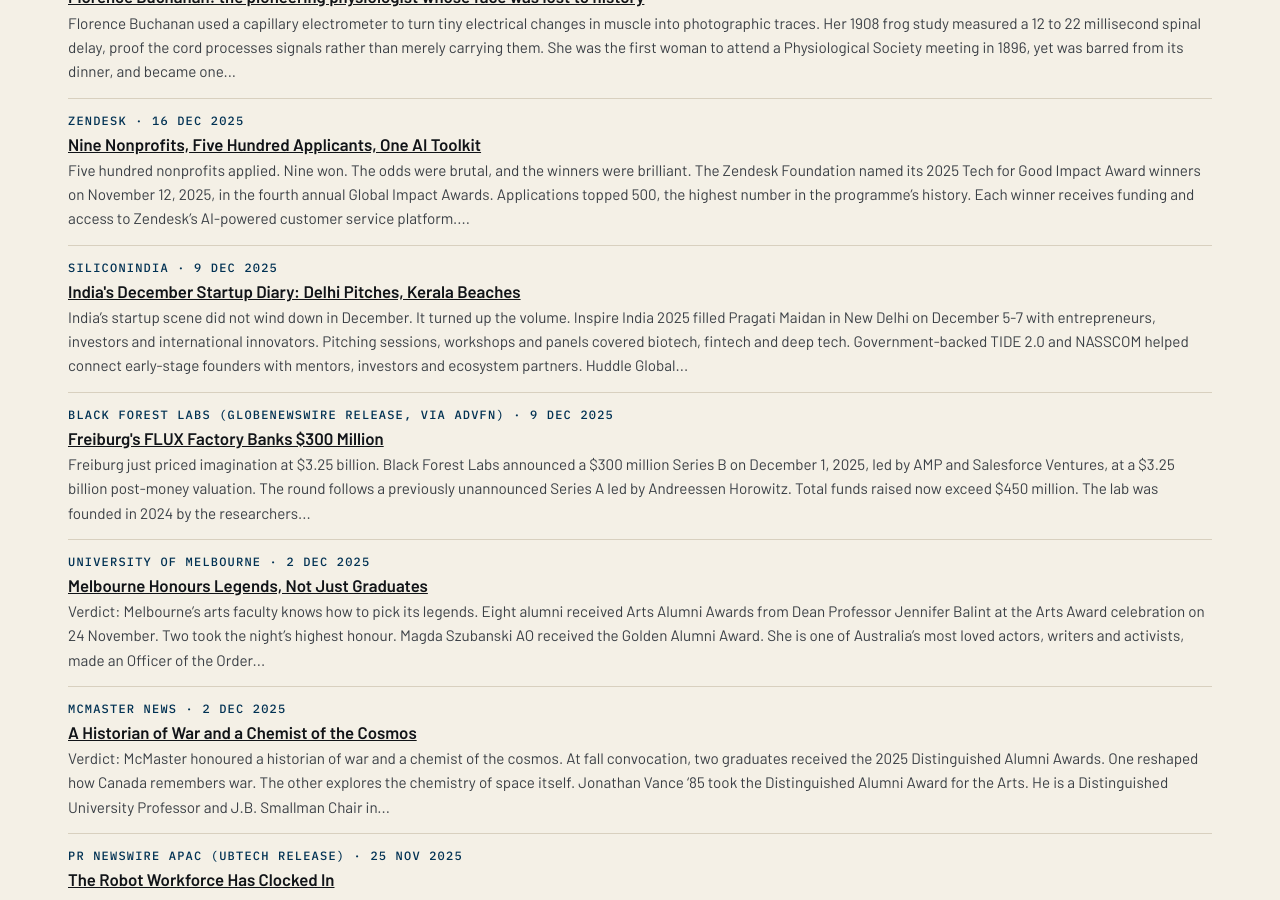
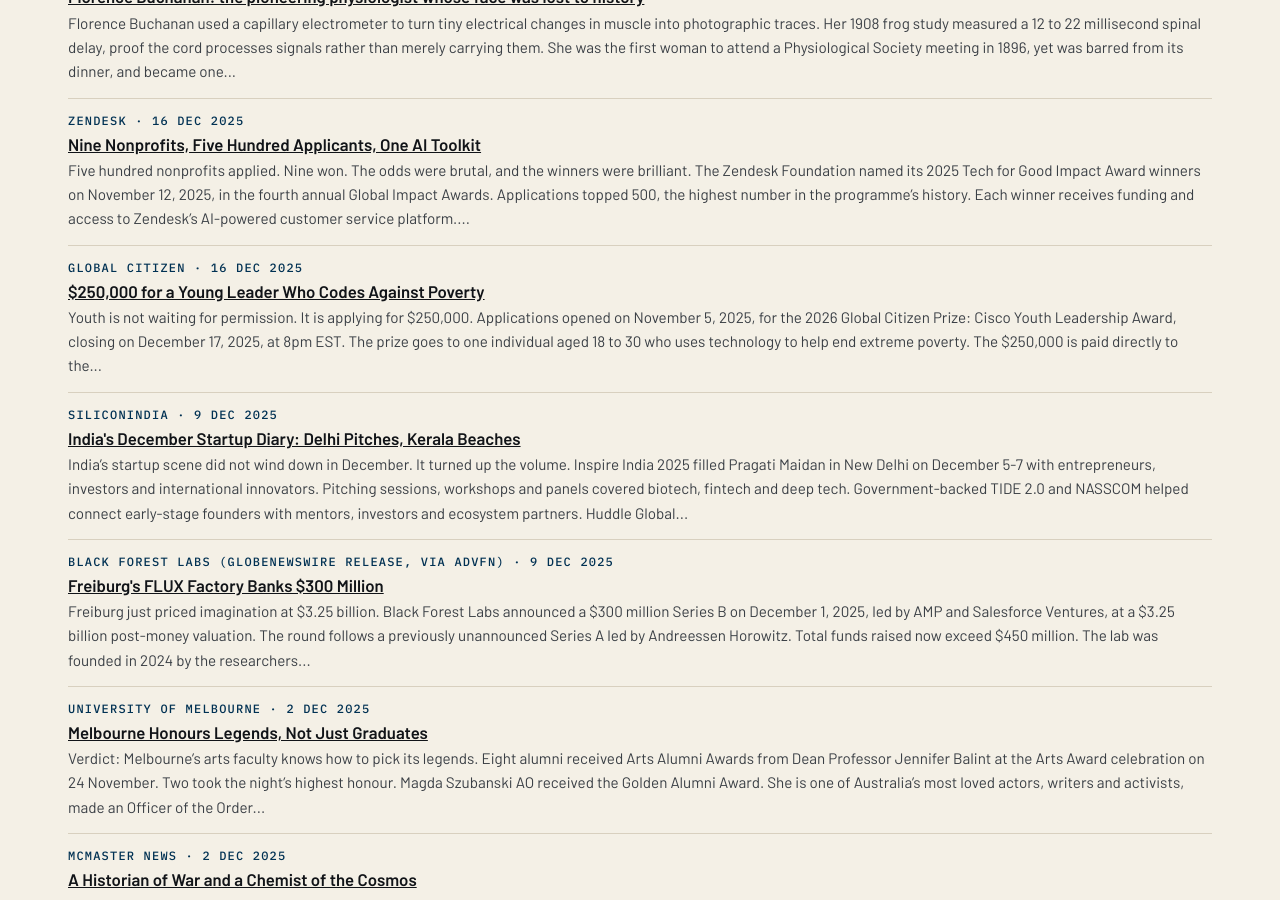
Before and after one commit to katz-news/katz.news, a Jekyll site: the page built from briefs/index.html, in a window 1280 px wide and 900 px high, scrolled down 14696 px. Built offline with Jekyll 4.4.1, drawn with Linux system fonts in a browser that asks for light colours.

Commit message:
Publish 2026-11-06

```diff
--- a/_data/build.yml
+++ b/_data/build.yml
@@ -1 +1 @@
-published_at: 2026-11-06T18:45:06Z
+published_at: 2026-11-06T18:46:07Z
--- /dev/null
+++ b/_posts/briefs/2026-11-06-dollar250000-for-a-young-leader-who-codes-against-poverty.md
@@ -0,0 +1,15 @@
+---
+published: true
+title: $250,000 for a Young Leader Who Codes Against Poverty
+date: 2025-12-16
+section: science
+source_name: Global Citizen
+source_url: https://www.globalcitizen.org/en/content/how-to-apply-for-the-global-citizen-prize-cisco-2/
+---
+Youth is not waiting for permission. It is applying for $250,000.
+
+Applications opened on November 5, 2025, for the 2026 Global Citizen Prize: Cisco Youth Leadership Award, closing on December 17, 2025, at 8pm EST. The prize goes to one individual aged 18 to 30 who uses technology to help end extreme poverty. The $250,000 is paid directly to the winner's organisation.
+
+Applicants must show measurable impact over the last three to five years, advancing one or more of the United Nations' Global Goals. Judges weigh impact, vision, catalyst, global citizenship and technical innovation equally. The process asks for a short video pitch, short answers and organisational details.
+
+The 2025 winner, Esther Kimani, sets the standard. Her Farmer Lifeline Technologies uses affordable AI to scan crops for pests and diseases, then alerts Kenyan smallholder farmers by SMS. The award is not a trophy, but rather a tool. In Kenya alone, 7.5 million smallholder farmers can lose up to half their produce each season. One young leader, one clever system, one very large problem.
```
